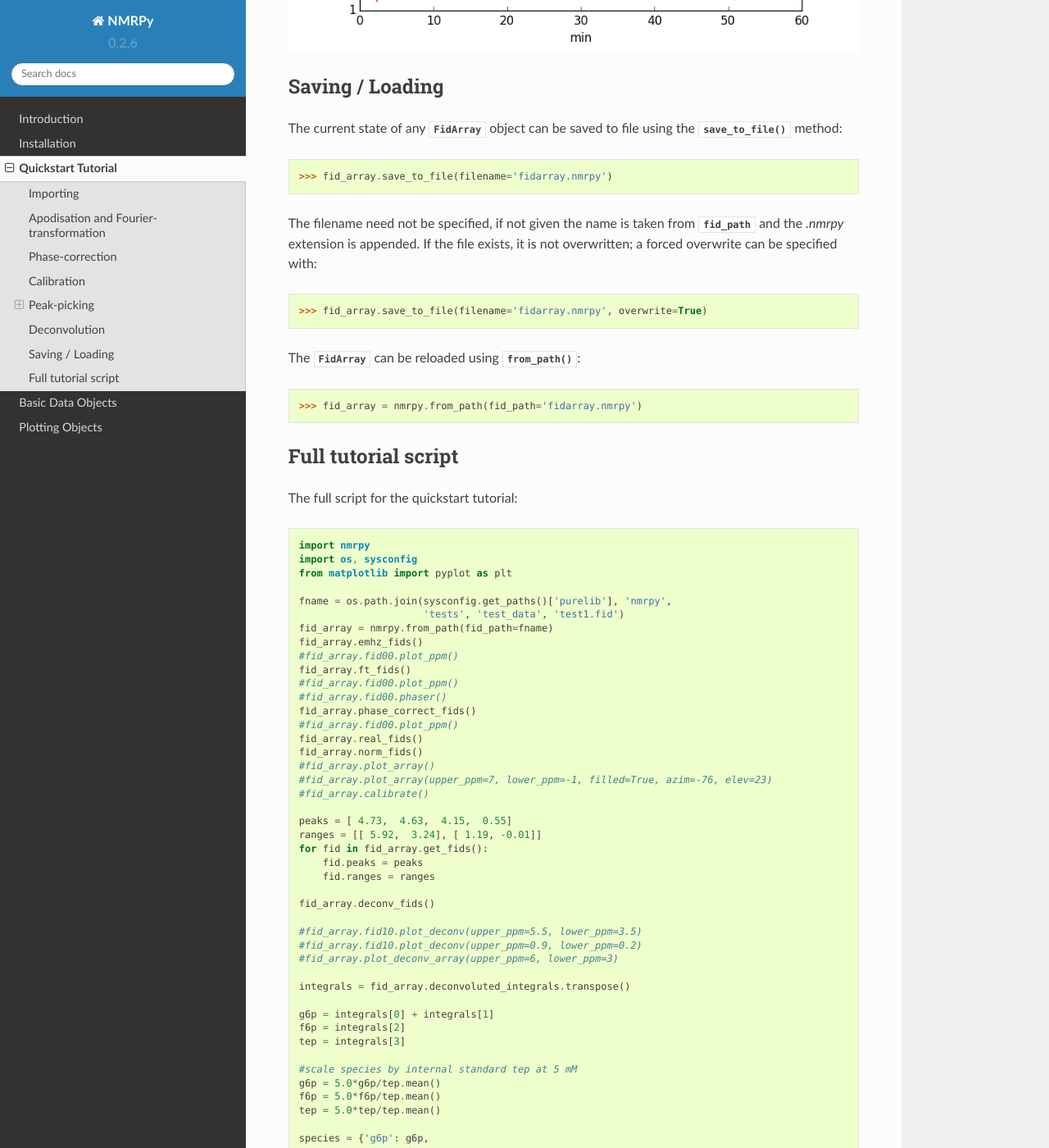
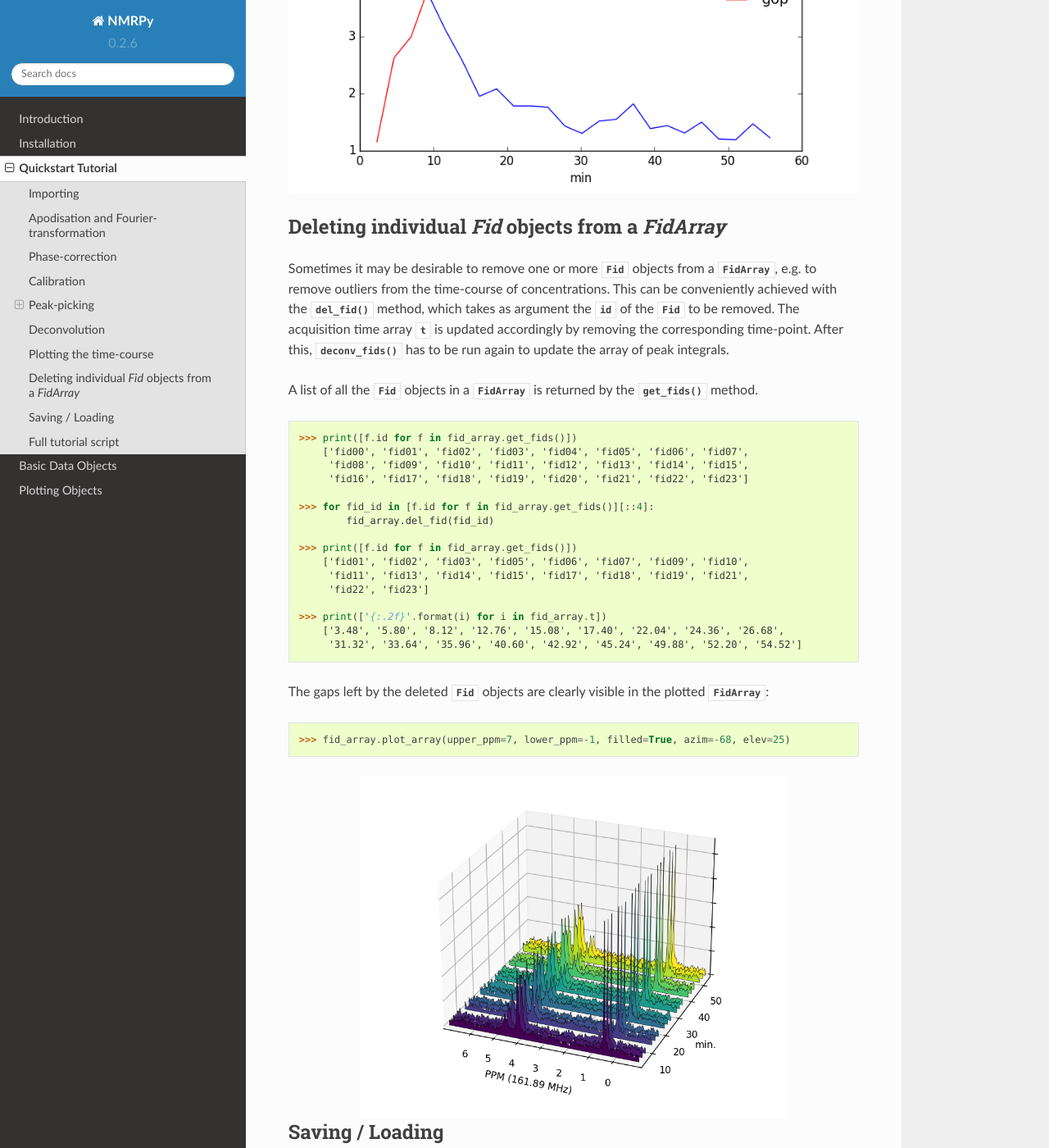
Before and after one commit to NMRPy/nmrpy, a Sphinx documentation site: the page built from docs/source/quickstart.rst, in a window 1280 px wide and 1400 px high, scrolled down 12935 px. Shown: the whole window at 82% size. Built offline with Sphinx 7.4.7 and the Read the Docs theme 2.0.0, drawn with Linux system fonts in a browser that asks for light colours; some of the changed text lies outside the part shown.

Commit message:
chg: Update documentation with new functionality

```diff
--- a/docs/source/conf.py
+++ b/docs/source/conf.py
@@ -132,7 +132,7 @@ todo_include_todos = True
 # a list of builtin themes.
 #
 html_theme = 'sphinx_rtd_theme'
-tml_theme_path = [sphinx_rtd_theme.get_html_theme_path()]
+html_theme_path = [sphinx_rtd_theme.get_html_theme_path()]
 
 # Theme options are theme-specific and customize the look and feel of a theme
 # further.  For a list of options available for each theme, see the
--- a/docs/source/quickstart.rst
+++ b/docs/source/quickstart.rst
@@ -48,10 +48,11 @@ the path of the *.fid* directory:
 .. code:: python
 
     >>> import nmrpy
-    >>> import os, sysconfig
-    >>> fname = os.path.join(sysconfig.get_paths()['purelib'], 'nmrpy',
+    >>> import os
+    >>> fname = os.path.join(os.path.dirname(nmrpy.__file__),
                              'tests', 'test_data', 'test1.fid')
     >>> fid_array = nmrpy.from_path(fname)
+
 
 You will notice that the ``fid_array`` object is instantiated and now owns
 several attributes, most of which are of the form ``fidXX`` where *XX* is
@@ -81,8 +82,9 @@ visualise the result: ::
 
 .. image:: _static/quickstart_2.png
 
-Finally, we Fourier-transform the data into the frequency domain: ::
+Finally, we zero-fill and Fourier-transform the data into the frequency domain: ::
 
+    >>> fid_array.zf_fids()
     >>> fid_array.ft_fids()
     >>> fid_array.fid00.plot_ppm()
 
@@ -327,7 +329,18 @@ Peak integrals of the entire :class:`~nmrpy.data_objects.FidArray` are stored in
 individual :class:`~nmrpy.data_objects.Fid` as
 :attr:`~nmrpy.data_objects.Fid.deconvoluted_integrals`.
 
-We could easily plot the species integrals using the following code:
+Plotting the time-course
+========================
+
+The acquisition times for the individual :class:`~nmrpy.data_objects.Fid`
+objects in the :class:`~nmrpy.data_objects.FidArray` are stored in an array
+:attr:`~nmrpy.data_objects.FidArray.t` for easy access. Note that when each
+:class:`~nmrpy.data_objects.Fid` is collected with multiple transients/scans on
+the spectrometer, the acquisition time is calculated as the *middle* of its
+overall acquisition period.
+
+We could thus easily plot the time-course of the species integrals using the
+following code:
 
 .. code:: python
 
@@ -365,6 +378,52 @@ We could easily plot the species integrals using the following code:
 
 .. _quickstart_exporting:
 
+
+Deleting individual `Fid` objects from a `FidArray`
+===================================================
+
+Sometimes it may be desirable to remove one or more
+:class:`~nmrpy.data_objects.Fid` objects from a
+:class:`~nmrpy.data_objects.FidArray`, e.g. to remove outliers from the
+time-course of concentrations. This can be conveniently achieved with the
+:meth:`~nmrpy.data_objects.FidArray.del_fid()` method, which takes as argument
+the :attr:`~nmrpy.data_objects.Fid.id` of the :class:`~nmrpy.data_objects.Fid`
+to be removed. The acquisition time array
+:attr:`~nmrpy.data_objects.FidArray.t` is updated accordingly by removing the
+corresponding time-point. After this,
+:meth:`~nmrpy.data_objects.FidArray.deconv_fids` has to be run again to update
+the array of peak integrals.
+
+A list of all the :class:`~nmrpy.data_objects.Fid` objects in a
+:class:`~nmrpy.data_objects.FidArray` is returned by the
+:meth:`~nmrpy.data_objects.FidArray.get_fids` method. ::
+
+    >>> print([f.id for f in fid_array.get_fids()])
+        ['fid00', 'fid01', 'fid02', 'fid03', 'fid04', 'fid05', 'fid06', 'fid07',
+         'fid08', 'fid09', 'fid10', 'fid11', 'fid12', 'fid13', 'fid14', 'fid15',
+         'fid16', 'fid17', 'fid18', 'fid19', 'fid20', 'fid21', 'fid22', 'fid23']
+
+    >>> for fid_id in [f.id for f in fid_array.get_fids()][::4]:
+            fid_array.del_fid(fid_id)
+
+    >>> print([f.id for f in fid_array.get_fids()])
+        ['fid01', 'fid02', 'fid03', 'fid05', 'fid06', 'fid07', 'fid09', 'fid10',
+         'fid11', 'fid13', 'fid14', 'fid15', 'fid17', 'fid18', 'fid19', 'fid21',
+         'fid22', 'fid23']
+
+    >>> print(['{:.2f}'.format(i) for i in fid_array.t])
+        ['3.48', '5.80', '8.12', '12.76', '15.08', '17.40', '22.04', '24.36', '26.68',
+         '31.32', '33.64', '35.96', '40.60', '42.92', '45.24', '49.88', '52.20', '54.52']
+
+The gaps left by the deleted :class:`~nmrpy.data_objects.Fid` objects are clearly visible in the plotted
+:class:`~nmrpy.data_objects.FidArray`: ::
+
+    >>> fid_array.plot_array(upper_ppm=7, lower_ppm=-1, filled=True, azim=-68, elev=25)
+
+.. image:: _static/quickstart_15.png
+   :width: 75%
+   :align: center
+
 Saving / Loading
 ================
 
--- a/docs/source/quickstart_script.rst
+++ b/docs/source/quickstart_script.rst
@@ -3,11 +3,11 @@ The full script for the quickstart tutorial:
 .. code:: python
 
     import nmrpy
-    import os, sysconfig
+    import os
     from matplotlib import pyplot as plt
 
-    fname = os.path.join(sysconfig.get_paths()['purelib'], 'nmrpy',
-                         'tests', 'test_data', 'test1.fid')
+    fname = os.path.join(os.path.dirname(nmrpy.__file__), 'tests',
+                         'test_data', 'test1.fid')
     fid_array = nmrpy.from_path(fid_path=fname)
     fid_array.emhz_fids()
     #fid_array.fid00.plot_ppm()
@@ -58,5 +58,14 @@ The full script for the quickstart tutorial:
     ax.legend(loc=0, frameon=False)
     plt.show()
 
+    print([f.id for f in fid_array.get_fids()])
+
+    #delete selected Fids from array
+    for fid_id in [f.id for f in fid_array.get_fids()][::4]:
+        fid_array.del_fid(fid_id)
+    print([f.id for f in fid_array.get_fids()])
+    print(['{:.2f}'.format(i) for i in fid_array.t])
+    #fid_array.plot_array(upper_ppm=7, lower_ppm=-1, filled=True, azim=-68, elev=25)
+
     #fid_array.save_to_file(filename='fidarray.nmrpy')
     #fid_array = nmrpy.from_path(fid_path='fidarray.nmrpy')
```
Also changed, not shown: docs/source/_static/quickstart_15.png (added), nmrpy/docs/quickstart_tutorial.ipynb, 1 other file.
